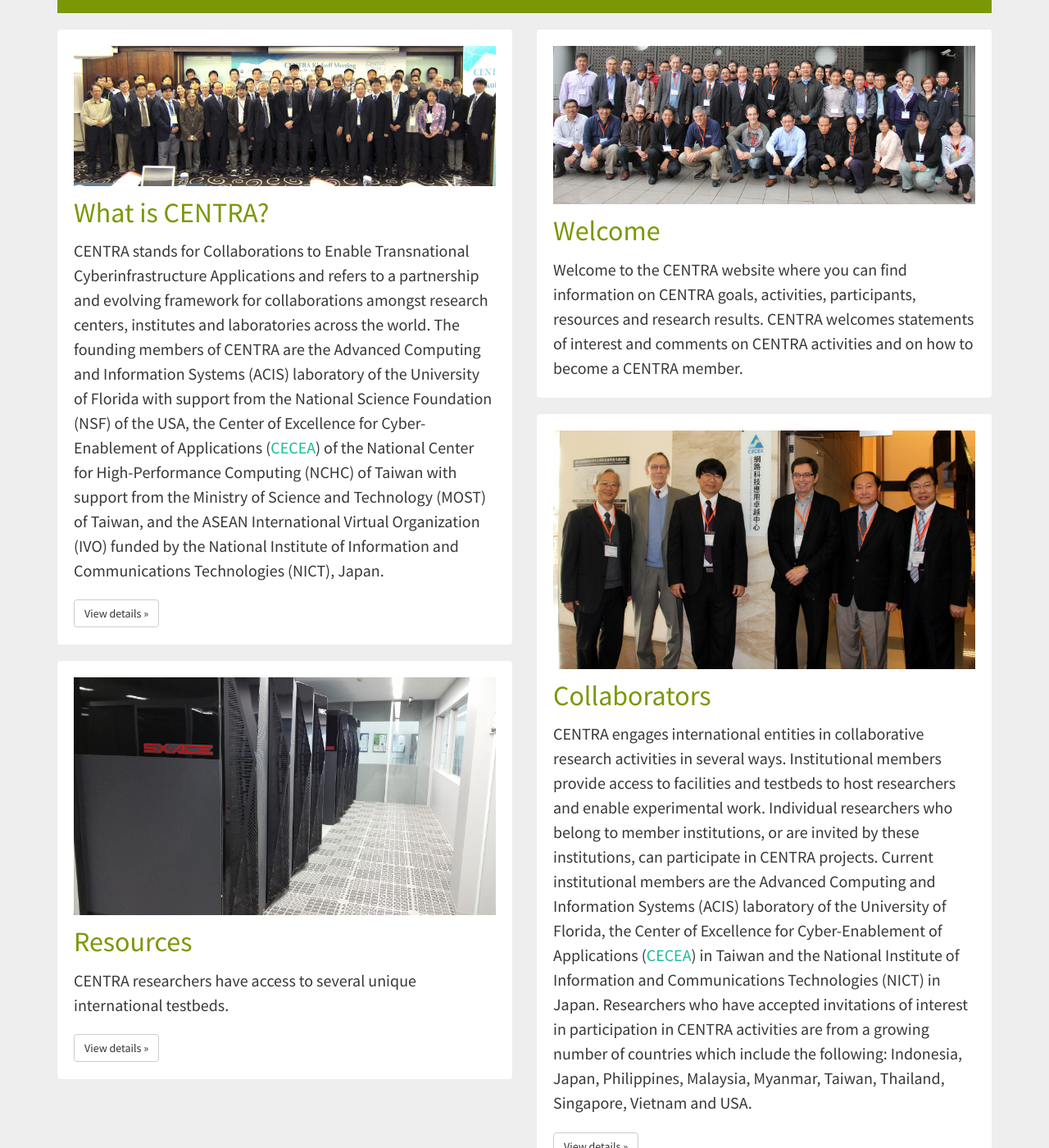
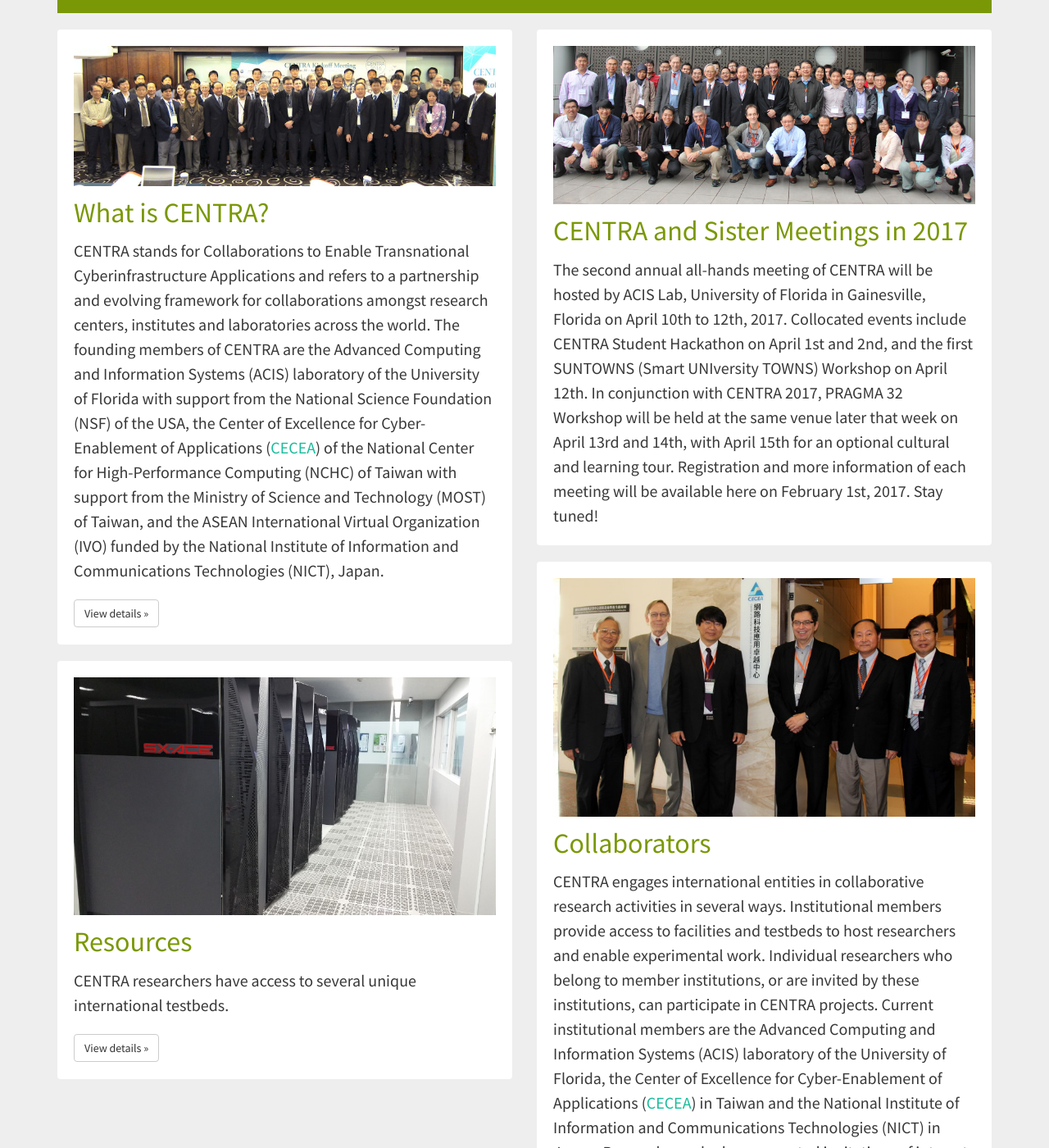
Before and after one commit to hmchou56/centra8, a Jekyll site: the page built from index.html, in a window 1280 px wide and 1400 px high, scrolled down 408 px. Shown: the whole window at 82% size. Built offline with Jekyll 4.4.1, drawn with Linux system fonts in a browser that asks for light colours; nearby versions of some CDN libraries; some of the changed text lies outside the part shown.

Commit message:
Updated column2_newsitem1 w Spring 2017 events

```diff
--- a/index.html
+++ b/index.html
@@ -21,20 +21,21 @@ column1_newsitem4_image:
 column1_newsitem4_link:
 column1_newsitem4_text:
 
-column2_newsitem1_headline: Welcome
+column2_newsitem1_headline: CENTRA and Sister Meetings in 2017
 column2_newsitem1_image: /img/meetings.jpg
 column2_newsitem1_link:
-column2_newsitem1_text: "Welcome to the CENTRA website where you can find information on CENTRA goals, activities, participants, resources and research results. CENTRA welcomes statements of interest and comments on CENTRA activities and on how to become a CENTRA member."
+column2_newsitem1_text: "The second annual all-hands meeting of CENTRA will be hosted by ACIS Lab, University of Florida in Gainesville, Florida on April 10th to 12th, 2017. Collocated events include CENTRA Student Hackathon on April 1st and 2nd, and the first SUNTOWNS (Smart UNIversity TOWNS) Workshop on April 12th. In conjunction with CENTRA 2017, PRAGMA 32 Workshop will be held at the same venue later that week on April 13rd and 14th, with April 15th for an optional cultural and learning tour. Registration and more information of each meeting will be available here on February 1st, 2017. Stay tuned!
+"
 
 column2_newsitem2_headline: Collaborators
 column2_newsitem2_image: /img/collaborators.jpg
 column2_newsitem2_link: /about/#collaborators
 column2_newsitem2_text: "CENTRA engages international entities in collaborative research activities in several ways. Institutional members provide access to facilities and testbeds to host researchers and enable experimental work. Individual researchers who belong to member institutions, or are invited by these institutions, can participate in CENTRA projects. Current institutional members are the Advanced Computing and Information Systems (ACIS) laboratory of the University of Florida, the Center of Excellence for Cyber-Enablement of Applications (<a href=\"http://cecea.nchc.org.tw/\">CECEA</a>) in Taiwan and the National Institute of Information and Communications Technologies (NICT) in Japan. Researchers who have accepted invitations of interest in participation in CENTRA activities are from a growing number of countries which include the following: Indonesia, Japan, Philippines, Malaysia, Myanmar, Taiwan, Thailand, Singapore, Vietnam and USA."
 
-column2_newsitem3_headline: Announcing CENTRA Meeting in 2017
+column2_newsitem3_headline:
 column2_newsitem3_image:
-column2_newsitem3_link: /news/2016-07-08-CENTRA-2017.html
-column2_newsitem3_text: The second annual all-hands meeting of CENTRA will be hosted by ACIS Lab, University of Florida in Gainesville, Florida on April 10th to 12th, 2017. In conjunction with CENTRA 2017, PRAGMA 32 Workshop will be held at the same venue later that week on April 13rd and 14th, with April 15th for an optional cultural and learning tour.
+column2_newsitem3_link:
+column2_newsitem3_text:
 
 column2_newsitem4_headline:
 column2_newsitem4_image:
```
